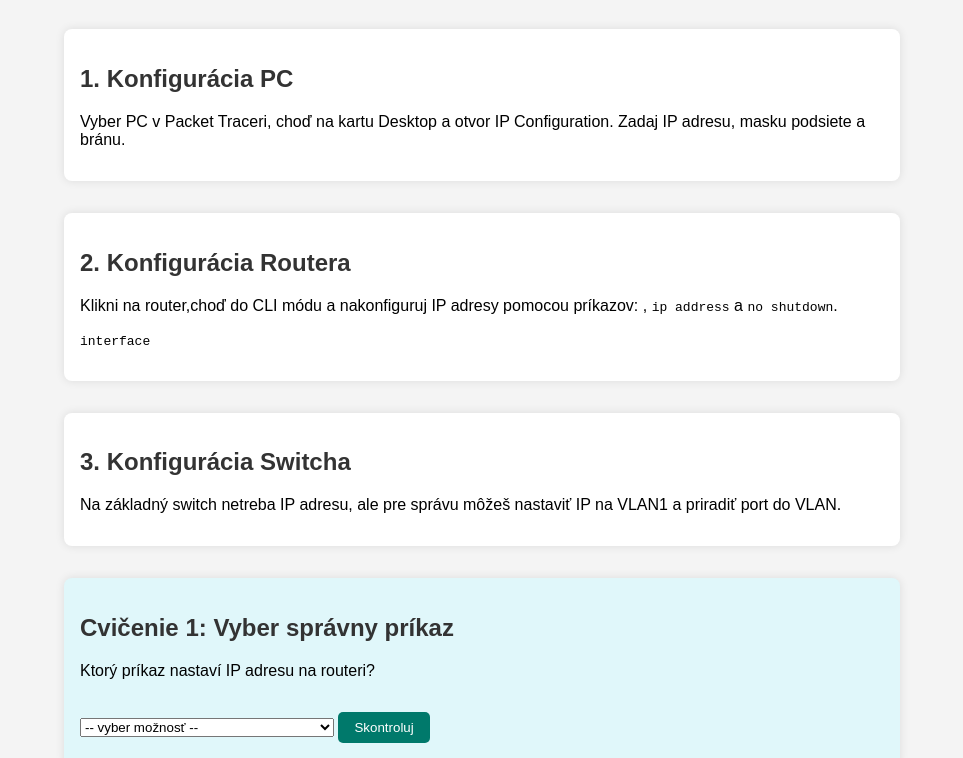
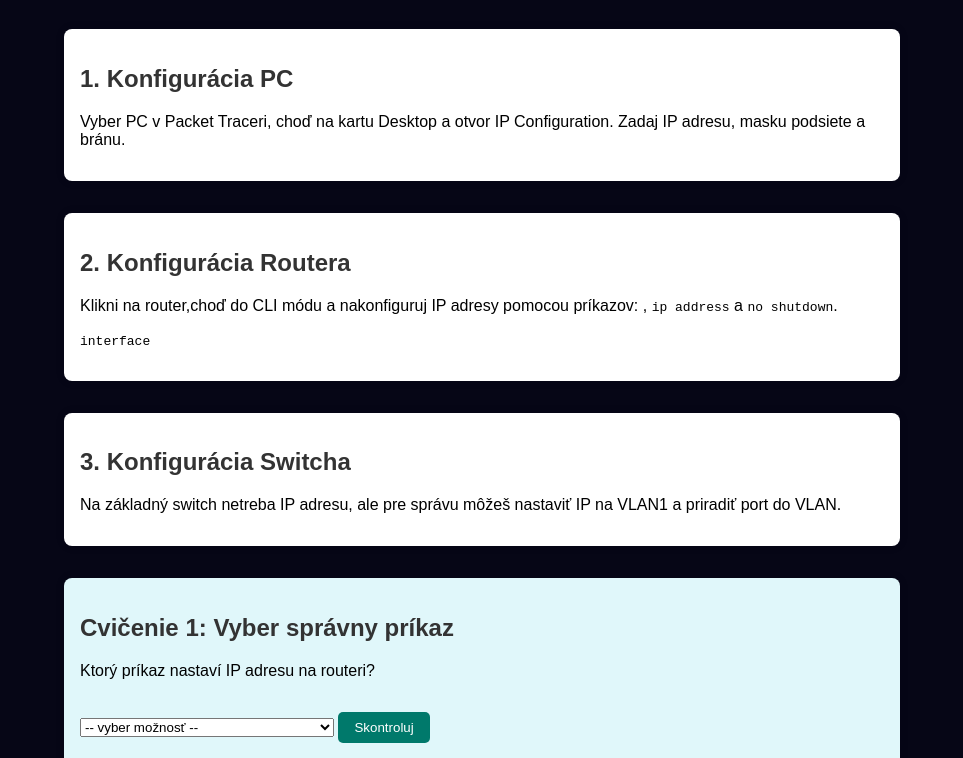
Before and after one commit to Timtip0324/rocnikovi, a plain HTML site: page ipv4_setup.html in a window 1280 px wide. Shown: the part 115-873 px from the top of the page, without its empty margins (158-1121 px from the left). Drawn offline with Linux system fonts and the light colour scheme.

Commit message:
background color

```diff
--- a/ipv4_setup.html
+++ b/ipv4_setup.html
@@ -10,7 +10,7 @@
       font-family: Arial, sans-serif;
       margin: 0;
       padding: 0;
-      background: #f4f4f4;
+      background-color: #060616;
       display: flex;
       justify-content: center;
     }
```
